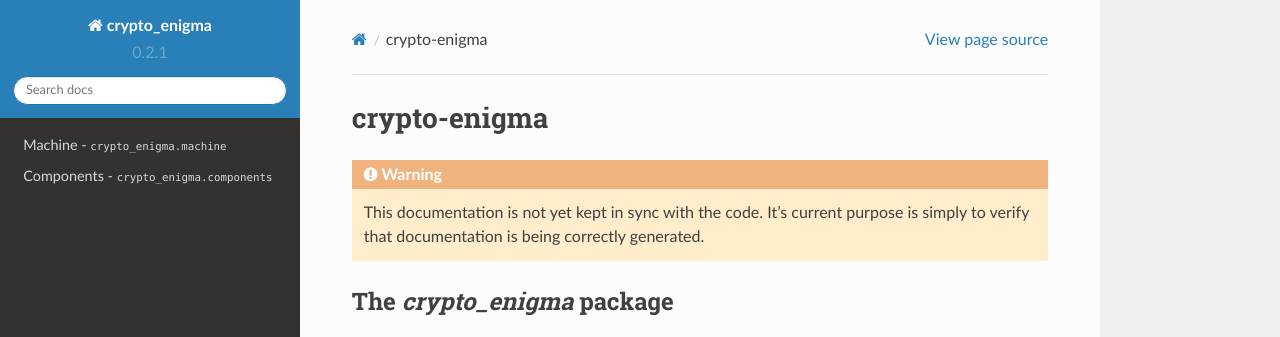
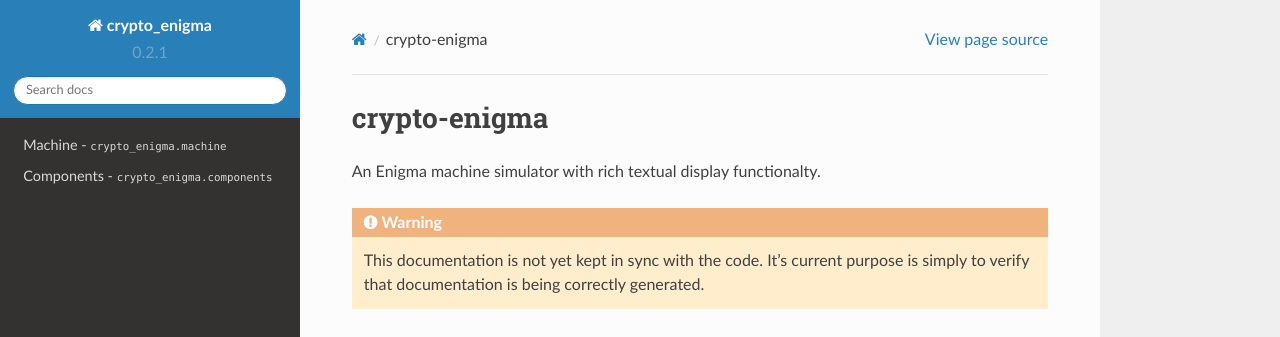
Before and after one commit to orome/crypto-enigma-py, a Sphinx documentation site: the page built from doc/source/index.rst, in a window 1280 px wide and 989 px high, cut to the strip 0-337 px from the top of the window. Built offline with Sphinx 7.4.7 and the Read the Docs theme 2.0.0, drawn with Linux system fonts in a browser that asks for light colours.

Commit message:
Test trigger of RTD document build

```diff
--- a/doc/source/index.rst
+++ b/doc/source/index.rst
@@ -5,6 +5,8 @@
 *************
 crypto-enigma
 *************
+
+An Enigma machine simulator with rich textual display functionalty.
 
 .. warning::
 
```
